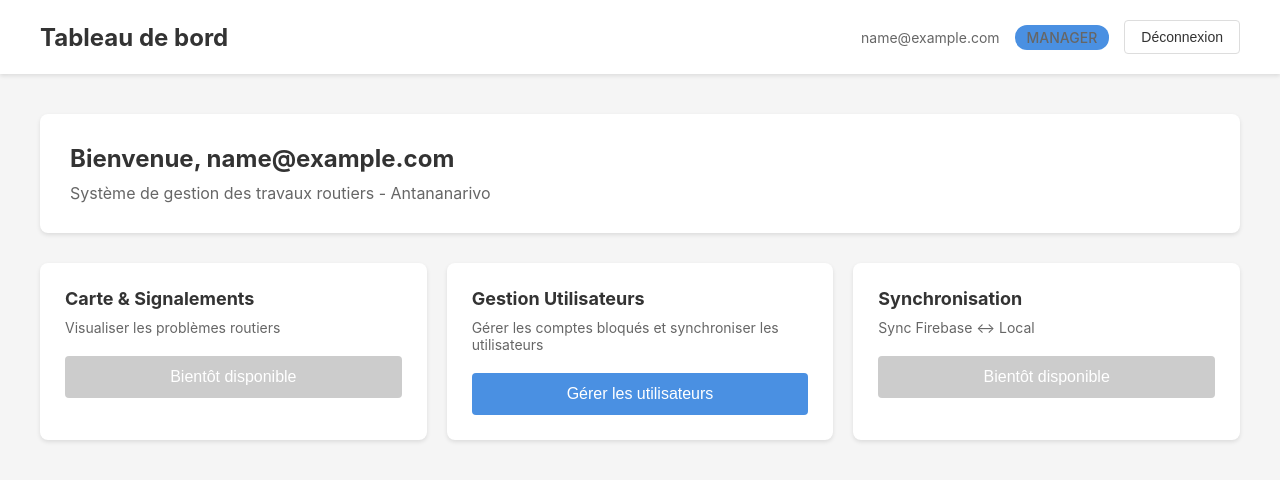
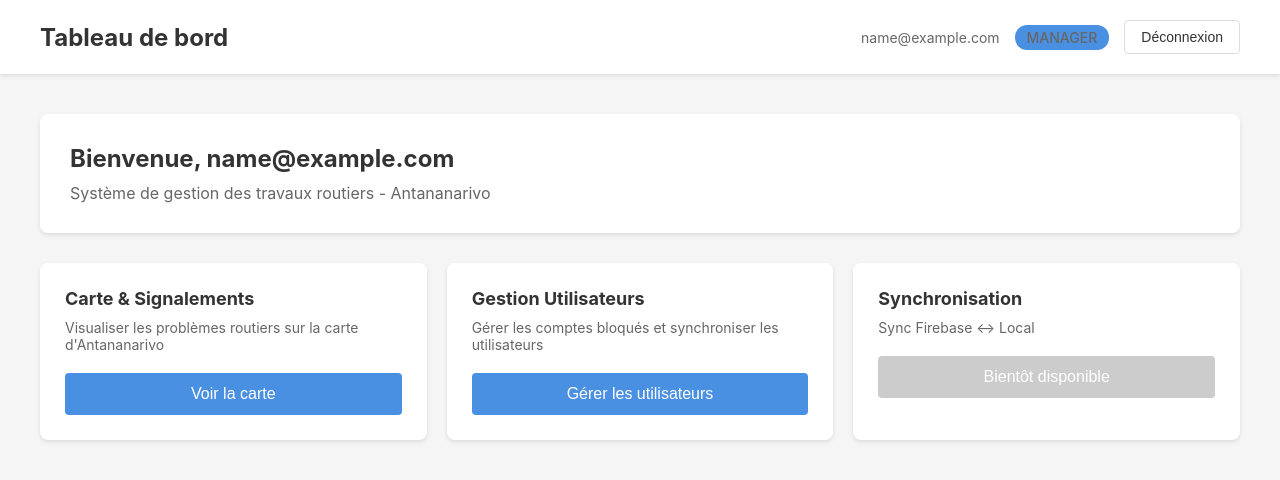
Before and after one commit to Snowlydial/S5_Cloud_Carte, a React (Create React App) app in the folder frontend-web/: page /dashboard in a window 1280 px wide. Both pictures are taken after typing "name@example.com", "Sample123" into the empty fields and a click on the button "Se connecter". Shown: the top 480 px of the page. Built offline with nearby package versions, Linux system fonts and the light colour scheme.

Commit message:
Routing Map

```diff
--- a/frontend-web/src/App.js
+++ b/frontend-web/src/App.js
@@ -7,6 +7,7 @@ import LoginPage from './pages/LoginPage';
 import RegisterPage from './pages/RegisterPage';
 import DashboardPage from './pages/DashboardPage';
 import UserManagementPage from './pages/UserManagementPage';
+import MapPage from './pages/MapPage';
 import './App.css';
 
 //*-- Protected Route: redirects to login if not authenticated
@@ -75,6 +76,14 @@ function App() {
                         }
                     />
 
+                    <Route
+                        path="/map"
+                        element={
+                        <ProtectedRoute>
+                            <MapPage />
+                        </ProtectedRoute>
+                        }
+                    />
 
 
                     {/* 404 fallback */}
--- a/frontend-web/src/pages/DashboardPage.jsx
+++ b/frontend-web/src/pages/DashboardPage.jsx
@@ -37,8 +37,13 @@ const DashboardPage = () => {
                 <div className="modules-grid">
                     <div className="module-card">
                         <h3>Carte & Signalements</h3>
-                        <p>Visualiser les problèmes routiers</p>
-                        <button className="btn-primary" disabled>Bientôt disponible</button>
+                        <p>Visualiser les problèmes routiers sur la carte d'Antananarivo</p>
+                        <button
+                        onClick={() => navigate('/map')}
+                        className="btn-primary"
+                        >
+                        Voir la carte
+                        </button>
                     </div>
 
                     {user?.role === 'MANAGER' && (
```
